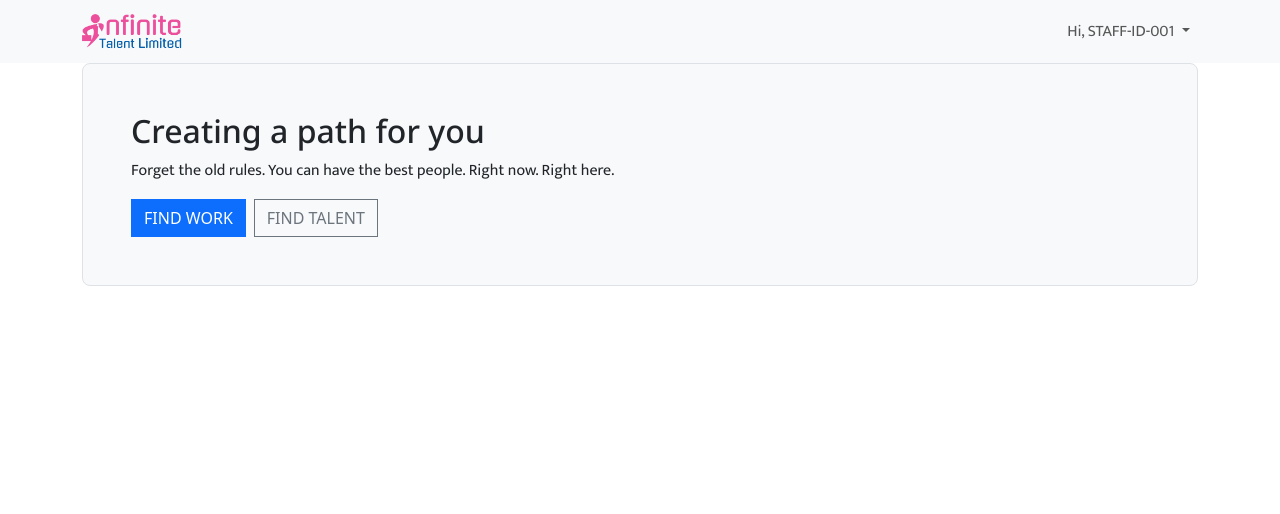
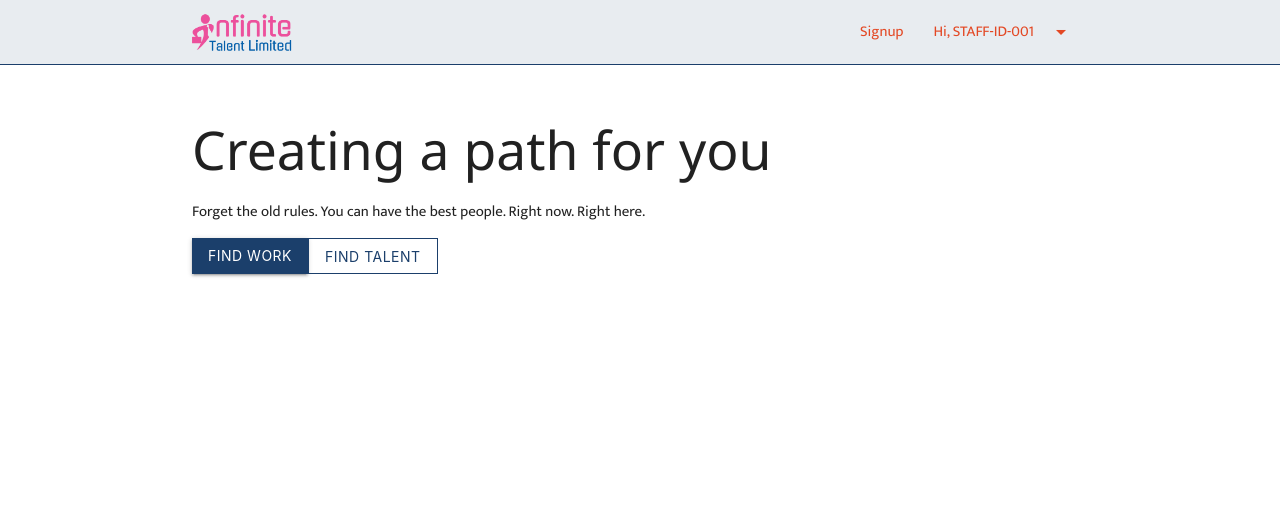
Before and after one commit to xcixor/talent, a Django app: page / in a window 1280 px wide. Shown: the top 514 px of the page. Run offline with Django 4.2, Linux system fonts and the light colour scheme; a user stored in the database is signed in; parts of the project's set-up code (start-up, migrations or seed data) failed here and were passed over; some libraries are stand-ins or nearby versions.

Commit message:
chore(css): adapt navbar to materialize framework

```diff
--- a/app/common/static/css/common/base.css
+++ b/app/common/static/css/common/base.css
@@ -1,3 +1,22 @@
 .links {
     list-style-type: none;
 }
+nav {
+    /* line-height: unset;
+    height: unset; */
+    background-color: inherit ;
+    box-shadow: unset;
+}
+
+.nav-container {
+    border-bottom: solid 0.05em var(--color-primary);
+}
+
+nav .brand-logo {
+    position: relative;
+    /* line-height: 64px; */
+}
+
+.brand-logo {
+    display: unset;
+}
--- a/app/common/static/css/common/common.css
+++ b/app/common/static/css/common/common.css
@@ -10,3 +10,49 @@
     border-width: 0.01em;
     border-radius: unset;
 }
+
+.btn.btn-outlined:hover{
+   background: none;
+   border: solid 0.05em var(--color-secondary) !important;
+}
+
+.btn:hover{
+   background: var(--color-secondary);
+}
+
+.btn:focus{
+   background: var(--color-secondary);
+}
+
+.btn-primary {
+   background: var(--color-primary);
+}
+
+.btn-outlined {
+    background: none;
+    box-shadow: unset;
+    color: var(--color-primary);
+    border: solid 0.05em var(--color-primary) ;
+
+}
+.d-flex {
+    display: flex;
+}
+
+.flex-column {
+    flex-direction: column;
+}
+
+.justify-content-between {
+    justify-content: space-between;
+}
+.justify-content-center {
+    justify-content: center;
+}
+.align-items-center {
+    align-items: center;
+}
+
+.w-100{
+    width: 100%;
+}
--- a/app/common/static/js/common/base.js
+++ b/app/common/static/js/common/base.js
@@ -1 +1,4 @@
-console.log("I'm found");
+$(".dropdown-trigger").dropdown();
+$(document).ready(function () {
+	$(".sidenav").sidenav();
+});
--- a/app/common/templates/common/base.html
+++ b/app/common/templates/common/base.html
@@ -3,79 +3,83 @@
 
 <head>
 	{% load static %}
-  <meta charset="UTF-8">
-  <meta http-equiv="X-UA-Compatible" content="IE=edge">
-  <meta name="viewport" content="width=device-width, initial-scale=1.0">
-  <link rel="icon" type="image/x-icon" href="{% static 'assets/favicon.ico' %}" style="border-radius: 10px;">
-  <title>
-    Infinite Talent Limited |
-    {% block title %}
-    {% endblock %}
-  </title>
+	<meta charset="UTF-8" />
+	<meta http-equiv="X-UA-Compatible" content="IE=edge" />
+	<meta name="viewport" content="width=device-width, initial-scale=1.0" />
+	<link rel="icon" type="image/x-icon" href="{% static 'assets/favicon.ico' %}" style="border-radius: 10px" />
+	<title> Infinite Talent Limited | {% block title %} {% endblock %} </title>
 	<link rel="stylesheet" href="https://cdnjs.cloudflare.com/ajax/libs/font-awesome/6.3.0/css/all.min.css"
 		integrity="sha512-SzlrxWUlpfuzQ+pcUCosxcglQRNAq/DZjVsC0lE40xsADsfeQoEypE+enwcOiGjk/bSuGGKHEyjSoQ1zVisanQ=="
 		crossorigin="anonymous" referrerpolicy="no-referrer" />
-  <link rel="preconnect" href="https://fonts.googleapis.com">
-  <link rel="preconnect" href="https://fonts.gstatic.com" crossorigin>
-  <link rel="preconnect" href="https://fonts.googleapis.com">
-  <link rel="preconnect" href="https://fonts.gstatic.com" crossorigin>
-  <link rel="preconnect" href="https://fonts.googleapis.com">
-  <link rel="preconnect" href="https://fonts.gstatic.com" crossorigin>
+	<link rel="preconnect" href="https://fonts.googleapis.com" />
+	<link rel="preconnect" href="https://fonts.gstatic.com" crossorigin />
+	<link rel="preconnect" href="https://fonts.googleapis.com" />
+	<link rel="preconnect" href="https://fonts.gstatic.com" crossorigin />
+	<link rel="preconnect" href="https://fonts.googleapis.com" />
+	<link rel="preconnect" href="https://fonts.gstatic.com" crossorigin />
 	<link
 		href="https://fonts.googleapis.com/css2?family=Mukta:wght@200;300;400;500;600;700;800&family=Noto+Sans:ital,wght@0,100;0,200;0,300;0,400;0,500;0,600;0,700;0,800;1,100;1,200;1,300;1,400;1,500;1,600;1,700;1,800&display=swap"
-    rel="stylesheet">
-  <link href="https://cdn.jsdelivr.net/npm/bootstrap@5.3.0-alpha1/dist/css/bootstrap.min.css" rel="stylesheet"
-    integrity="sha384-GLhlTQ8iRABdZLl6O3oVMWSktQOp6b7In1Zl3/Jr59b6EGGoI1aFkw7cmDA6j6gD" crossorigin="anonymous">
+		rel="stylesheet" />
+	<link rel="stylesheet" href="https://cdnjs.cloudflare.com/ajax/libs/materialize/1.0.0/css/materialize.min.css" />
+	<link href="https://fonts.googleapis.com/icon?family=Material+Icons" rel="stylesheet" />
 	{% block styles %}
-  <link rel="stylesheet" href="{% static 'css/common/styles.css' %}">
-  <link rel="stylesheet" href="{% static 'css/common/layout.css' %}">
-  <link rel="stylesheet" href="{% static 'css/common/common.css' %}">
-  <link rel="stylesheet" href="{% static 'css/common/base.css' %}">
+	<link rel="stylesheet" href="{% static 'css/common/styles.css' %}" />
+	<link rel="stylesheet" href="{% static 'css/common/layout.css' %}" />
+	<link rel="stylesheet" href="{% static 'css/common/common.css' %}" />
+	<link rel="stylesheet" href="{% static 'css/common/base.css' %}" />
 	{% endblock %}
 </head>
 
 <body>
 	<header>
 		{% block header %}
-    <nav class="navbar navbar-expand-lg bg-body-tertiary">
+		<!-- Dropdown Structure -->
+
+		<div class="row bg-primary-light-10 nav-container">
 			<div class="container">
-        <div class="d-flex justify-content-between align-items-center" style="width:100%">
-          <a class="navbar-brand" href="/">
-            <img src="{% static 'images/common/logo.png' %}" alt="Logo" width="100">
+				<!-- Dropdown Structure -->
+				<ul id="dropdown" class="dropdown-content">
+					<li><a class="text-color-secondary" href="{% url 'accounts:dashboard' %}">Dashboard</a></li>
+					<li><a class="text-color-secondary" href="{% url 'accounts:logout' %}">Logout</a></li>
+					<li class="divider"></li>
+					<li><a class="text-color-secondary" href="#!">Another thing</a></li>
+				</ul>
+				<!-- Sidenav Structure -->
+				<ul class="sidenav" id="mobile-menu">
+					<li><a class="text-color-secondary" href="{% url 'accounts:registration' %}">Signup</a></li>
+					<li><a class="text-color-secondary" href="collapsible.html">Javascript</a></li>
+					<li><a class="text-color-secondary" href="mobile.html">Mobile</a></li>
+				</ul>
+
+				<nav>
+					<div class="nav-wrapper d-flex align-items-center justify-content-between">
+						<div class="d-flex align-items-center justify-content-between">
+							<div class="d-flex flex-column align-items-center justify-content-center">
+								<a href="/" class="brand-logo" style="height: 40px">
+									<img src="{% static 'images/common/logo.png' %}" alt="Logo" width="100"
+										height="40" />
 								</a>
-          <div class="links">
+							</div>
+
+							<a href="#" data-target="mobile-menu" class="sidenav-trigger"><i
+									class="material-icons text-color-secondary">menu</i></a>
+						</div>
+						<ul class="right hide-on-med-and-down">
+							<li><a class="text-color-secondary" href="{% url 'accounts:registration' %}">Signup</a></li>
+							<!-- Dropdown Trigger -->
 							{% if user.is_authenticated %}
-            <div class="collapse navbar-collapse" id="navbarSupportedContent">
-              <ul class="navbar-nav me-auto mb-2 mb-lg-0">
-                <li class="nav-item dropdown">
-                  <a class="nav-link dropdown-toggle" href="#" role="button" data-bs-toggle="dropdown"
-                    aria-expanded="false">
-                    Hi, {{user}}
-                  </a>
-                  <ul class="dropdown-menu">
-                    <li><a class="dropdown-item" href="{% url 'accounts:dashboard' %}">Dashboard</a></li>
-                    <li><a class="dropdown-item" href="{% url 'accounts:logout' %}">Logout</a></li>
-                    <li>
-                      <hr class="dropdown-divider">
-                    </li>
-                    <li><a class="dropdown-item" href="#">Something else here</a></li>
-                  </ul>
-                </li>
+							<li><a class="dropdown-trigger text-color-secondary" href="#!"
+									data-target="dropdown">Hi, {{user}}<i
+										class="material-icons right">arrow_drop_down</i></a></li>
+							{% endif %}
 						</ul>
 					</div>
-            {% else %}
-            <li><a class="dropdown-item btn btn-primary" href="{% url 'accounts:registration' %}">SIGNUP</a></li>
-            {% endif %}
+				</nav>
 			</div>
 		</div>
-      </div>
-    </nav>
 		{% endblock %}
-
 	</header>
-  {% block messages %}
-  {% if messages %}
-  {% for message in messages %}
+	{% block messages %} {% if messages %} {% for message in messages %}
 	<div class="alert-container d-flex align-items-center justify-content-center wrapper m-b-20 tr-ease-in-out">
 		<div
 			class="alert alert-{{ message.tags }} d-flex align-items-center justify-content-between jumbotron bg-secondary-lighten-6 p-50 rounded-10">
@@ -83,28 +87,17 @@
 			<i class="fas fa-times-circle" id="closeMessagesContainer"></i>
 		</div>
 	</div>
-  {% endfor%}
-  {% endif %}
-  {% endblock %}
-  <div class="content">
-    {% block content %}
-    {% endblock %}
-  </div>
+	{% endfor%} {% endif %} {% endblock %}
+	<div class="content"> {% block content %} {% endblock %} </div>
 	{% block scripts %}
 	<script src="https://code.jquery.com/jquery-3.3.1.slim.min.js"
 		integrity="sha384-q8i/X+965DzO0rT7abK41JStQIAqVgRVzpbzo5smXKp4YfRvH+8abtTE1Pi6jizo"
 		crossorigin="anonymous"></script>
-  <script src="https://cdn.jsdelivr.net/npm/@popperjs/core@2.11.6/dist/umd/popper.min.js"
-    integrity="sha384-oBqDVmMz9ATKxIep9tiCxS/Z9fNfEXiDAYTujMAeBAsjFuCZSmKbSSUnQlmh/jp3"
-    crossorigin="anonymous"></script>
-  <script src="https://cdn.jsdelivr.net/npm/bootstrap@5.3.0-alpha1/dist/js/bootstrap.min.js"
-    integrity="sha384-mQ93GR66B00ZXjt0YO5KlohRA5SY2XofN4zfuZxLkoj1gXtW8ANNCe9d5Y3eG5eD"
-    crossorigin="anonymous"></script>
+	<script src="https://cdnjs.cloudflare.com/ajax/libs/materialize/1.0.0/js/materialize.min.js"></script>
 	<script src="{% static 'js/common/base.js' %}"></script>
 	<script src="{% static 'js/common/htmx.min.js' %}" defer></script>
 
-  {% endblock %}
-  {% include 'common/footer.html' %}
+	{% endblock %} {% include 'common/footer.html' %}
 </body>
 
 </html>
--- a/app/index/templates/index/index.html
+++ b/app/index/templates/index/index.html
@@ -14,7 +14,7 @@
                 <p>Forget the old rules. You can have the best people. Right now. Right here.</p>
                 <div class="d-flex">
                     <button class="btn btn-primary me-2" type="button">FIND WORK</button>
-                    <button class="btn btn-outline-secondary" type="button">FIND TALENT</button>
+                    <button class="btn btn-outlined" type="button">FIND TALENT</button>
                 </div>
             </div>
         </div>
```
Also changed, not shown: notes.txt (added, +47 -0 lines). Lines whose indentation alone changed are shown as unchanged.
